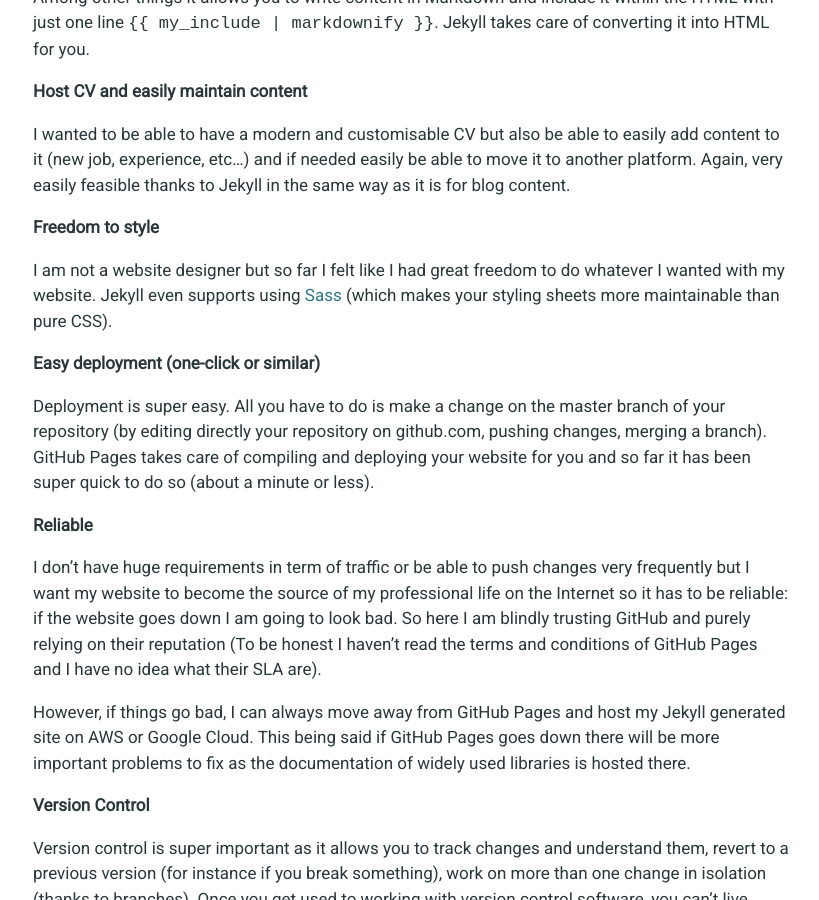
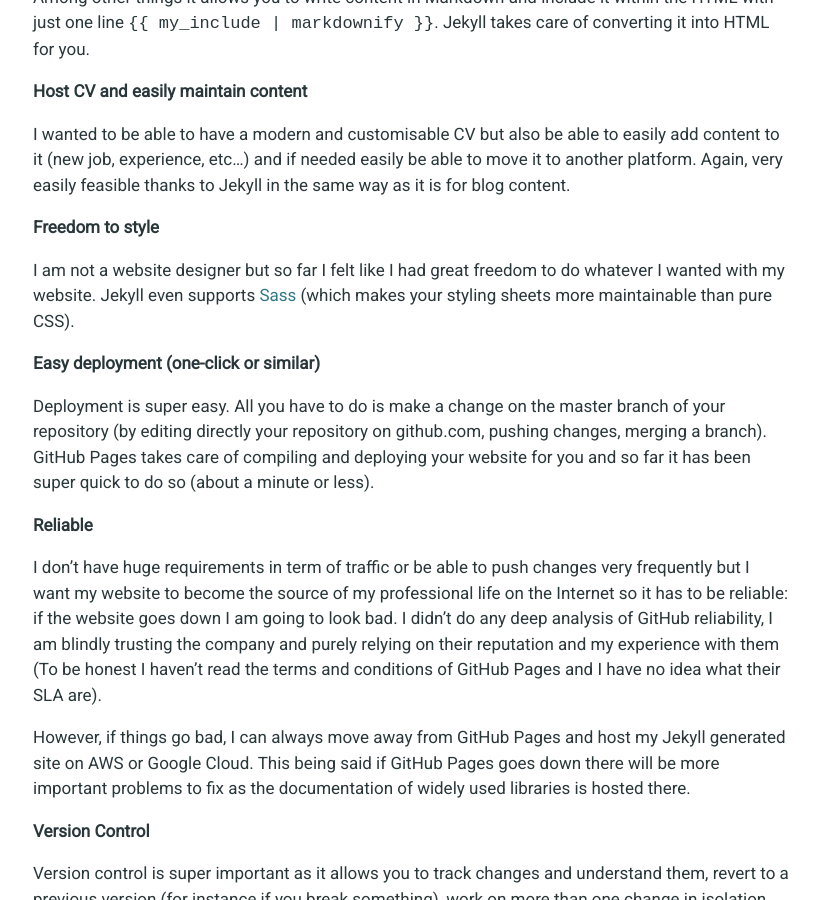
Before and after one commit to caroleolivier/caroleolivier.github.io, a Jekyll site: the page built from _posts/2017-09-21-setting-up-your-own-website.md, in a window 1280 px wide and 900 px high, scrolled down 1056 px. Shown: the whole window, without its empty margins (229-1048 px from the left). Built offline with Jekyll 4.4.1, drawn with Linux system fonts in a browser that asks for light colours.

Commit message:
Modify content again

```diff
--- a/_posts/2017-09-21-setting-up-your-own-website.md
+++ b/_posts/2017-09-21-setting-up-your-own-website.md
@@ -36,7 +36,7 @@
 
 **Freedom to style**
 
-I am not a website designer but so far I felt like I had great freedom to do whatever I wanted with my website. Jekyll even supports using [Sass](http://sass-lang.com/) (which makes your styling sheets more maintainable than pure CSS).
+I am not a website designer but so far I felt like I had great freedom to do whatever I wanted with my website. Jekyll even supports [Sass](http://sass-lang.com/) (which makes your styling sheets more maintainable than pure CSS).
 
 
 **Easy deployment (one-click or similar)**
@@ -46,7 +46,7 @@
 **Reliable**
 
 I don't have huge requirements in term of traffic or be able to push changes very frequently but I want my website to become the source of my professional life on the Internet so it has to be reliable: if the website goes down I am going to look bad.
-So here I am blindly trusting GitHub and purely relying on their reputation (To be honest I haven't read the terms and conditions of GitHub Pages and I have no idea what their SLA are).
+I didn't do any deep analysis of GitHub reliability, I am blindly trusting the company and purely relying on their reputation and my experience with them (To be honest I haven't read the terms and conditions of GitHub Pages and I have no idea what their SLA are).
 
 However, if things go bad, I can always move away from GitHub Pages and host my Jekyll generated site on AWS or Google Cloud. This being said if GitHub Pages goes down there will be more important problems to fix as the documentation of widely used libraries is hosted there.
 
```
